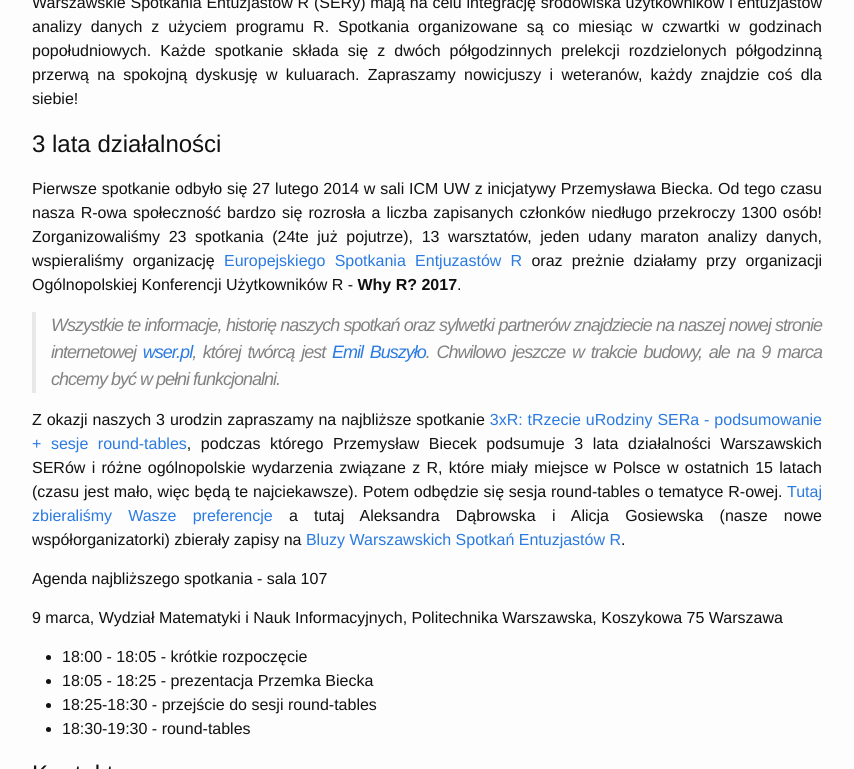
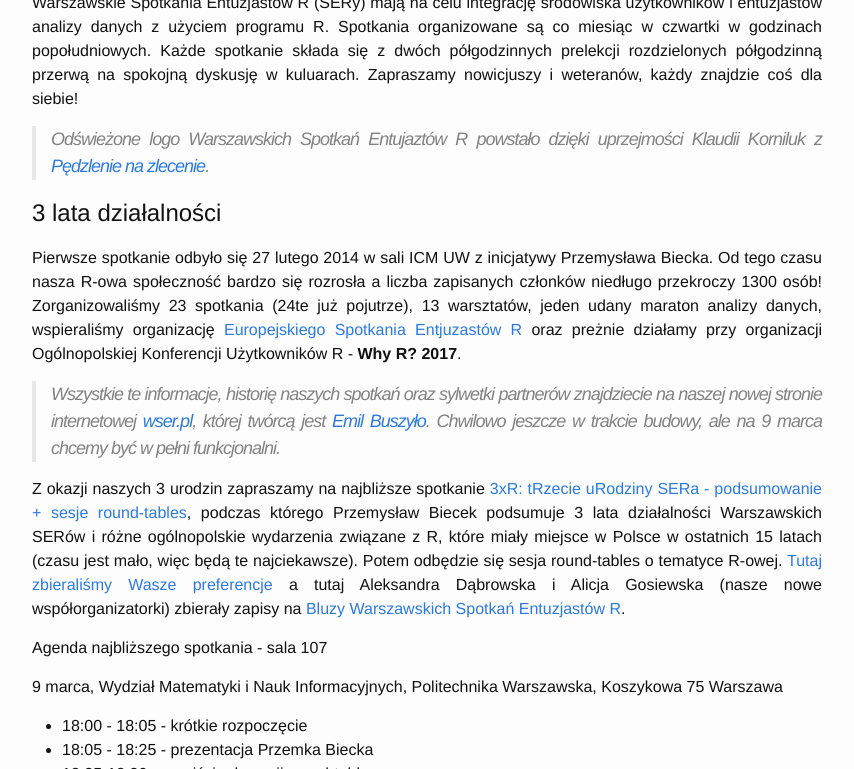
Before and after one commit to WhyR2017/blog, a Jekyll site: the page built from _posts/2017-03-07-SER.md, in a window 1280 px wide and 900 px high, scrolled down 432 px, cut to the strip 131-900 px from the top of the window. Shown: the whole strip, without its empty margins (213-1067 px from the left). Built offline with Jekyll 4.4.1, drawn with Linux system fonts in a browser that asks for light colours; comment, search, counter and statistics services are not loaded.

Commit message:
dodaj info o pedzlenie do wpisu o SER

```diff
--- a/_posts/2017-03-07-SER.md
+++ b/_posts/2017-03-07-SER.md
@@ -13,6 +13,7 @@
 Warszawskie Spotkania Entuzjastów R (SERy) mają na celu integrację środowiska użytkowników i entuzjastów analizy danych z użyciem programu R. Spotkania organizowane są co miesiąc w czwartki w godzinach popołudniowych. Każde spotkanie składa się z dwóch półgodzinnych prelekcji rozdzielonych półgodzinną przerwą na spokojną dyskusję w kuluarach.
 Zapraszamy nowicjuszy i weteranów, każdy znajdzie coś dla siebie!
 
+> Odświeżone logo Warszawskich Spotkań Entujaztów R powstało dzięki uprzejmości Klaudii Korniluk z [Pędzlenie na zlecenie](https://www.facebook.com/pedzlenie/).
 
 # 3 lata działalności
 
```
